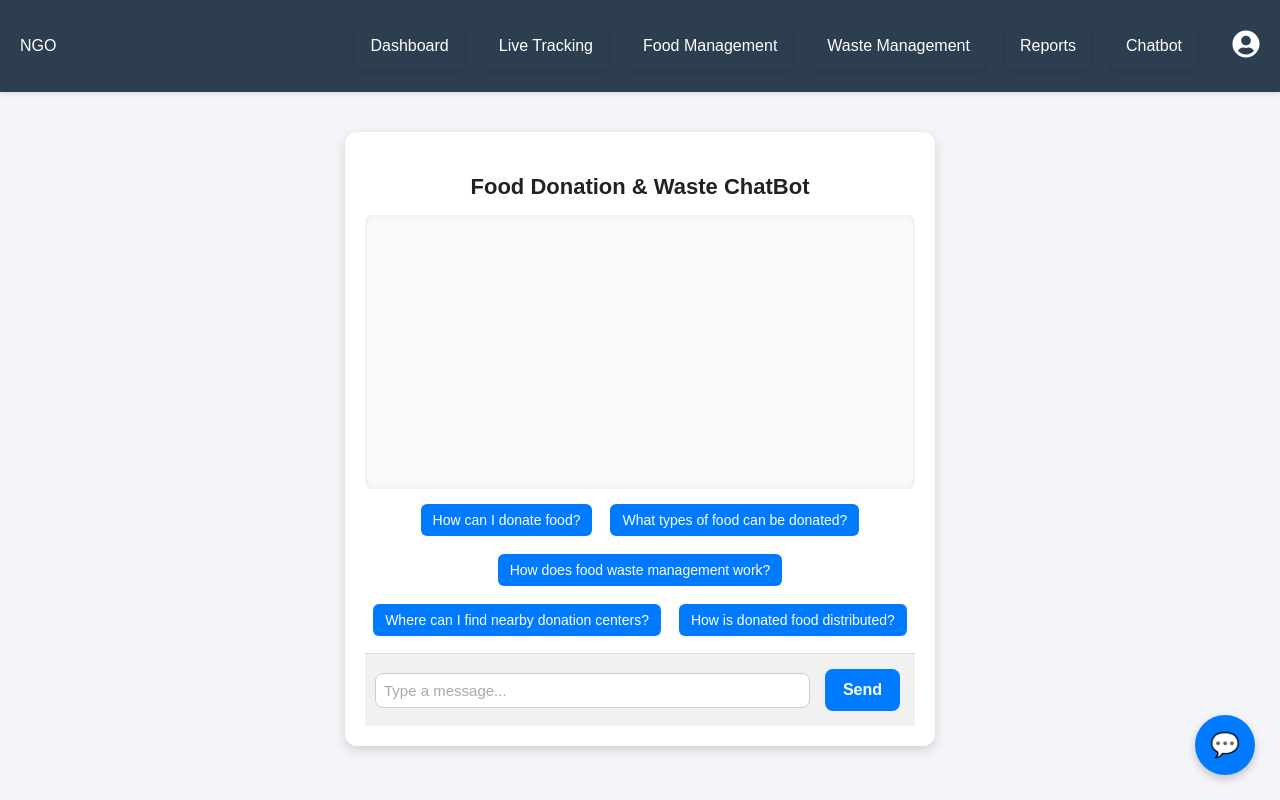
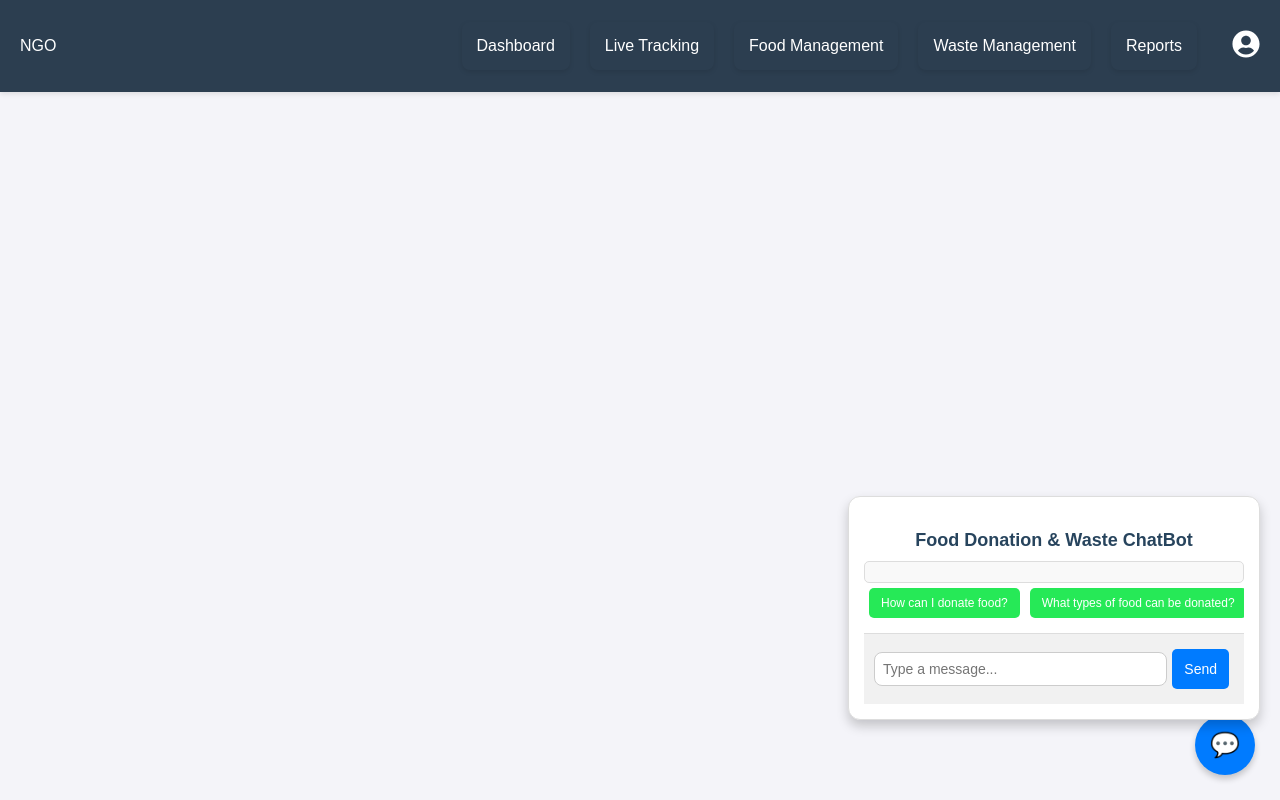
Before and after one commit to Yuvi-97/food-management, a React (Create React App) app in the folder frontend/foodmanagement/: page /chatbot in a window 1280 px wide. Built offline with nearby package versions, Linux system fonts and the light colour scheme.

Commit message:
chatbot icon redesigned

```diff
--- a/frontend/foodmanagement/src/App.js
+++ b/frontend/foodmanagement/src/App.js
@@ -11,11 +11,18 @@ import SignUp from "./components/login-signup/signup";
 import DonorDashboard from "./components/donors/DonorDashboard";
 import AdminDashboard from "./components/Admin/Dashboard";
 import ChatBot from "./components/ngo/ngocomponents/ChatBot";
-import ChatBotIcon from "./components/ngo/ngocomponents/ChatBotIcon"; // Import chatbot icon
+import ChatBotIcon from "./components/ngo/ngocomponents/ChatBotIcon";
+import "./components/ngo/ngostyles/ChatBot.css";
 
 const Layout = () => {
   const location = useLocation();
   const [chatOpen, setChatOpen] = useState(false);
+
+  // Toggle chatbot visibility
+  const toggleChatBot = () => {
+    console.log("ChatBot Toggled:", !chatOpen);
+    setChatOpen(!chatOpen);
+  };
 
   // Pages that should show navigation
   const showNavPages = [
@@ -28,7 +35,7 @@ const Layout = () => {
   ];
   const shouldShowNav = showNavPages.includes(location.pathname);
 
-  // Exclude chatbot icon from login & signup pages
+  // Exclude chatbot from login & signup pages
   const excludeChatBot = ["/", "/signup"];
   const shouldShowChatBot = !excludeChatBot.includes(location.pathname);
 
@@ -44,19 +51,21 @@ const Layout = () => {
           <Route path="/food-management" element={<FoodManagement />} />
           <Route path="/waste-management" element={<WasteManagement />} />
           <Route path="/reports" element={<Reports />} />
+          <Route path="/admin" element={<AdminDashboard />} />
           <Route path="/chatbot" element={<ChatBot />} />
-          <Route path="/admin" element={<AdminDashboard />} />
           <Route path="/donordashboard" element={<DonorDashboard />} />
         </Routes>
       </div>
 
       {/* Floating ChatBot Icon */}
-      {shouldShowChatBot && <ChatBotIcon onClick={() => setChatOpen(!chatOpen)} />}
+      {shouldShowChatBot && (
+        <ChatBotIcon onClick={toggleChatBot} />
+      )}
 
       {/* ChatBot Popup */}
       {chatOpen && (
         <div className="chat-popup">
-          <button className="close-btn" onClick={() => setChatOpen(false)}>✖</button>
+          <button className="close-btn" onClick={toggleChatBot}>✖</button>
           <ChatBot />
         </div>
       )}
--- a/frontend/foodmanagement/src/components/ngo/ngocomponents/ChatBot.jsx
+++ b/frontend/foodmanagement/src/components/ngo/ngocomponents/ChatBot.jsx
@@ -1,6 +1,6 @@
-import React, { useState } from "react";
+import React, { useState, useRef, useEffect } from "react";
 import axios from "axios";
-import "../ngostyles/ChatBot.css"; // Ensure this file exists
+import "../ngostyles/ChatBot.css";
 
 const API_KEY = "AIzaSyCVathu0L83oeArCLZd9VcUYp_SEMvx8to"; // Replace with your valid API key
 const API_URL = `https://generativelanguage.googleapis.com/v1beta/models/gemini-1.5-flash:generateContent?key=${API_KEY}`;
@@ -22,6 +22,11 @@ const ChatBot = () => {
   const [messages, setMessages] = useState([]);
   const [input, setInput] = useState("");
   const [loading, setLoading] = useState(false);
+  const chatEndRef = useRef(null);
+
+  useEffect(() => {
+    chatEndRef.current?.scrollIntoView({ behavior: "smooth" });
+  }, [messages]);
 
   const sendMessage = async (messageText) => {
     if (!messageText.trim()) return;
@@ -31,18 +36,16 @@ const ChatBot = () => {
     setLoading(true);
 
     if (predefinedResponses[messageText]) {
-      // Use predefined response
       const botMessage = { sender: "Bot", text: predefinedResponses[messageText] };
       setMessages((prevMessages) => [...prevMessages, botMessage]);
       setLoading(false);
     } else {
-      // Fetch response from API for non-predefined questions
       try {
         const response = await axios.post(API_URL, {
           contents: [{ role: "user", parts: [{ text: messageText }] }],
         });
 
-        console.log("API Response:", response.data); // Debugging
+        console.log("API Response:", response.data);
 
         const botReply =
           response.data?.candidates?.[0]?.content?.parts?.[0]?.text ||
@@ -65,8 +68,9 @@ const ChatBot = () => {
   };
 
   return (
-    <div className="chat-container">
+    <div className="chat-popup">
       <h3 className="chat-title">Food Donation & Waste ChatBot</h3>
+
 
       <div className="chat-box">
         {messages.map((msg, index) => (
@@ -75,14 +79,16 @@ const ChatBot = () => {
           </div>
         ))}
         {loading && <div className="bot typing">Bot is typing...</div>}
+        <div ref={chatEndRef} />
       </div>
-
+      <div className="predefined-questions-container">
         <div className="predefined-questions">
           {Object.keys(predefinedResponses).map((question, index) => (
             <button key={index} className="question-button" onClick={() => sendMessage(question)}>
               {question}
             </button>
           ))}
+        </div>
       </div>
 
       <div className="chat-input-container">
--- a/frontend/foodmanagement/src/components/ngo/ngocomponents/ChatBotIcon.jsx
+++ b/frontend/foodmanagement/src/components/ngo/ngocomponents/ChatBotIcon.jsx
@@ -1,5 +1,5 @@
 import React from "react";
-import "../ngostyles/ChatBotIcon.css"
+import "../ngostyles/ChatBotIcon.css"; // Ensure this file exists
 
 const ChatBotIcon = ({ onClick }) => {
   return (
--- a/frontend/foodmanagement/src/components/ngo/ngocomponents/Navigation.jsx
+++ b/frontend/foodmanagement/src/components/ngo/ngocomponents/Navigation.jsx
@@ -25,7 +25,6 @@ const Navigation = () => {
       <li><Link to="/food-management">Food Management</Link></li>
       <li><Link to="/waste-management">Waste Management</Link></li>
       <li><Link to="/reports">Reports</Link></li>
-      <li><Link to="/chatbot">Chatbot</Link></li>
         <div className="profile">
           <FaUserCircle
             onClick={toggleProfileDropdown}
--- a/frontend/foodmanagement/src/components/ngo/ngostyles/ChatBot.css
+++ b/frontend/foodmanagement/src/components/ngo/ngostyles/ChatBot.css
@@ -1,141 +1,116 @@
-/* Chat Container */
-.chat-container {
-  max-width: 550px;
-  margin: 40px auto;
-  padding: 20px;
-  background: #ffffff;
-  color: #333;
-  border-radius: 12px;
-  box-shadow: 0 4px 12px rgba(0, 0, 0, 0.15);
-  font-family: "Poppins", sans-serif;
+.chat-popup {
+  position: fixed;
+  bottom: 80px;
+  right: 20px;
+  width: 350px;
+  background: white;
+  border-radius: 10px;
+  box-shadow: 0 4px 6px rgba(0, 0, 0, 0.2);
+  overflow: hidden;
+  padding: 15px;
+  display: flex;
+  flex-direction: column;
+  z-index: 1000;
 }
 
-/* Title */
 .chat-title {
   text-align: center;
-  font-size: 22px;
-  margin-bottom: 15px;
-  font-weight: 600;
-  color: #222;
+  font-size: 18px;
+  font-weight: bold;
+  margin-bottom: 10px;
 }
 
-/* Chat Box */
-.chat-box {
-  min-height: 250px;
-  max-height: 350px;
-  overflow-y: auto;
-  padding: 12px;
-  border-radius: 8px;
-  background: #f8f9fa;
-  box-shadow: inset 0 0 6px rgba(0, 0, 0, 0.08);
+.predefined-questions-container {
+  overflow-x: auto;
+  white-space: nowrap;
+  margin-bottom: 10px;
+  scrollbar-width: none; /* Hides scrollbar in Firefox */
+  -ms-overflow-style: none; /* Hides scrollbar in Internet Explorer and Edge */
 }
 
-/* Messages */
-.message {
-  padding: 12px;
-  margin: 10px 0;
-  border-radius: 10px;
-  max-width: 75%;
-  font-size: 15px;
-  line-height: 1.5;
+.predefined-questions-container::-webkit-scrollbar {
+  display: none; /* Hides scrollbar in Chrome, Safari, and Opera */
 }
 
-/* User Message */
-.user {
-  background: #007bff;
-  color: white;
-  align-self: flex-end;
-  text-align: right;
-  font-weight: 500;
-  margin-left: auto;
-  border-bottom-right-radius: 2px;
-}
-
-/* Bot Message */
-.bot {
-  background: #e9ecef;
-  color: #333;
-  text-align: left;
-  font-weight: 500;
-  border-bottom-left-radius: 2px;
-}
-
-/* Bot Typing Indicator */
-.typing {
-  font-style: italic;
-  color: #777;
-}
-
-/* Predefined Questions */
-.predefined-questions {
-  display: flex;
-  flex-wrap: wrap;
-  justify-content: center;
-  margin-top: 10px;
-  gap: 8px;
-}
 
 .question-button {
-  background: #007bff;
+  flex-shrink: 0;
+  padding: 8px 12px;
+  background: #26e957;
   color: white;
-  padding: 8px 12px;
   border: none;
-  border-radius: 6px;
+  border-radius: 5px;
   cursor: pointer;
-  font-size: 14px;
-  transition: 0.3s;
+  font-size: 12px;
+  transition: background 0.3s;
 }
 
 .question-button:hover {
   background: #0056b3;
 }
 
-/* Input and Button */
+.chat-box {
+  flex: 1;
+  overflow-y: auto;
+  max-height: 250px; /* Adjust for vertical scrolling */
+  padding: 10px;
+  border: 1px solid #ddd;
+  border-radius: 5px;
+  background: #f9f9f9;
+}
+
+.message {
+  padding: 8px;
+  margin: 5px 0;
+  border-radius: 5px;
+  max-width: 80%;
+}
+
+.user {
+  background: #007bff;
+  color: white;
+  align-self: flex-end;
+}
+
+.bot {
+  background: #f1f1f1;
+  align-self: flex-start;
+}
+
+.typing {
+  font-style: italic;
+  color: #555;
+}
+
 .chat-input-container {
   display: flex;
-  align-items: center;
-  margin-top: 12px;
-  gap: 10px;
+  background: white;
+  padding: 10px;
+  border-top: 1px solid #ddd;
+  position: sticky;
+  bottom: 0;
 }
 
 .chat-input {
   flex: 1;
-  padding: 12px;
-  border: 1px solid #ccc;
-  border-radius: 8px;
-  font-size: 15px;
-  outline: none;
-  background: #fff;
-  color: #333;
-  transition: 0.3s;
+  padding: 8px;
+  border: 1px solid #ddd;
+  border-radius: 5px;
+  font-size: 14px;
 }
 
-.chat-input::placeholder {
-  color: #aaa;
-}
-
-.chat-input:focus {
-  border-color: #007bff;
-  box-shadow: 0 0 6px rgba(0, 123, 255, 0.3);
-}
-
-/* Send Button */
 .chat-button {
-  padding: 12px 18px;
-  border: none;
-  border-radius: 8px;
+  margin-left: 5px;
+  padding: 8px 12px;
   background: #007bff;
   color: white;
-  font-weight: bold;
+  border: none;
+  border-radius: 5px;
   cursor: pointer;
-  transition: 0.3s;
+  font-size: 14px;
+  transition: background 0.3s;
 }
 
 .chat-button:hover {
   background: #0056b3;
 }
-
-.chat-button:disabled {
-  background: #888;
-  cursor: not-allowed;
-}
--- a/frontend/foodmanagement/src/components/ngo/ngostyles/ChatBotIcon.css
+++ b/frontend/foodmanagement/src/components/ngo/ngostyles/ChatBotIcon.css
@@ -101,3 +101,17 @@
 .chat-send:hover {
   background: #0056b3;
 }
+.chatbot-icon {
+  position: fixed;
+  bottom: 20px;
+  right: 20px;
+  background-color: #007bff;
+  color: white;
+  border: none;
+  border-radius: 50%;
+  width: 60px;
+  height: 60px;
+  font-size: 24px;
+  cursor: pointer;
+  box-shadow: 0 4px 6px rgba(0, 0, 0, 0.2);
+}
```
Also changed, not shown: frontend/foodmanagement/src/App.css (line endings or trailing spaces). Lines whose indentation alone changed are shown as unchanged.
